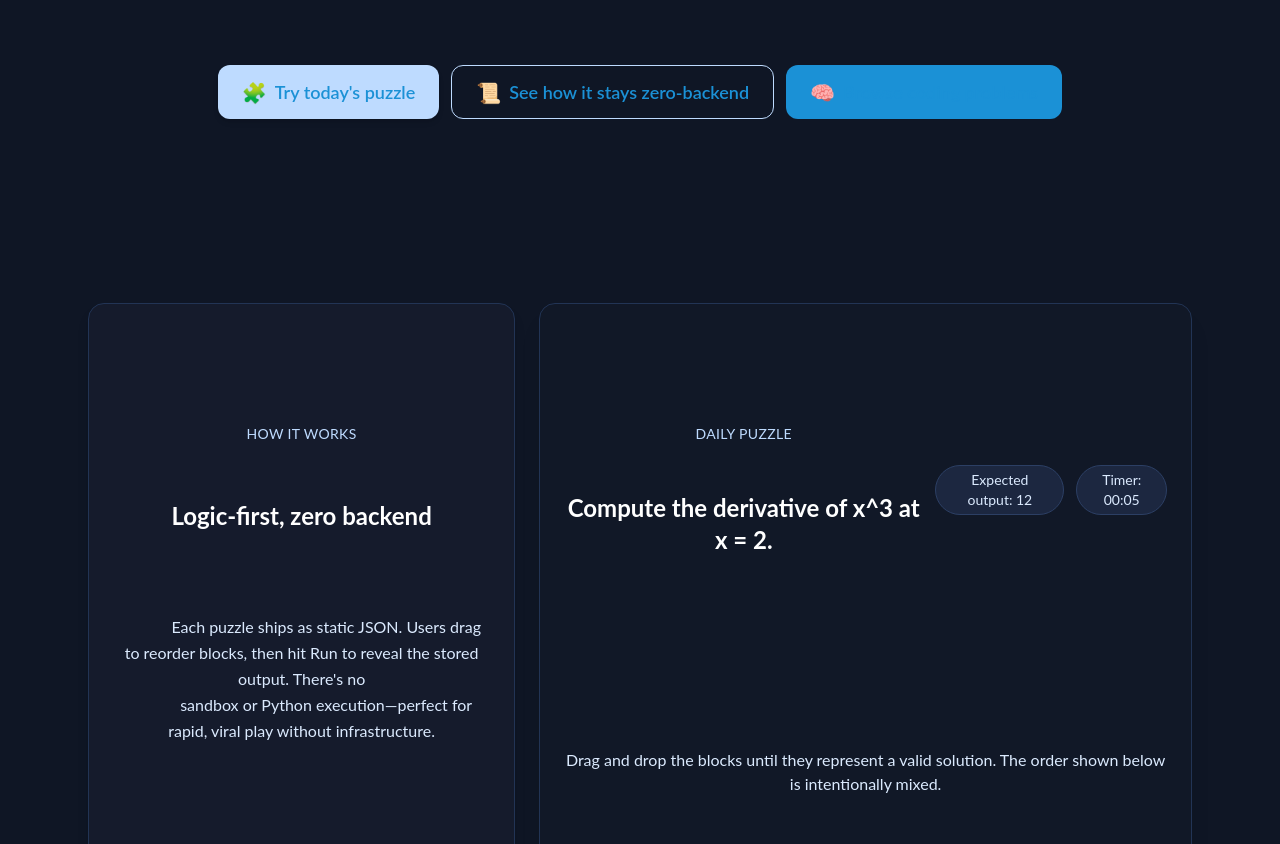
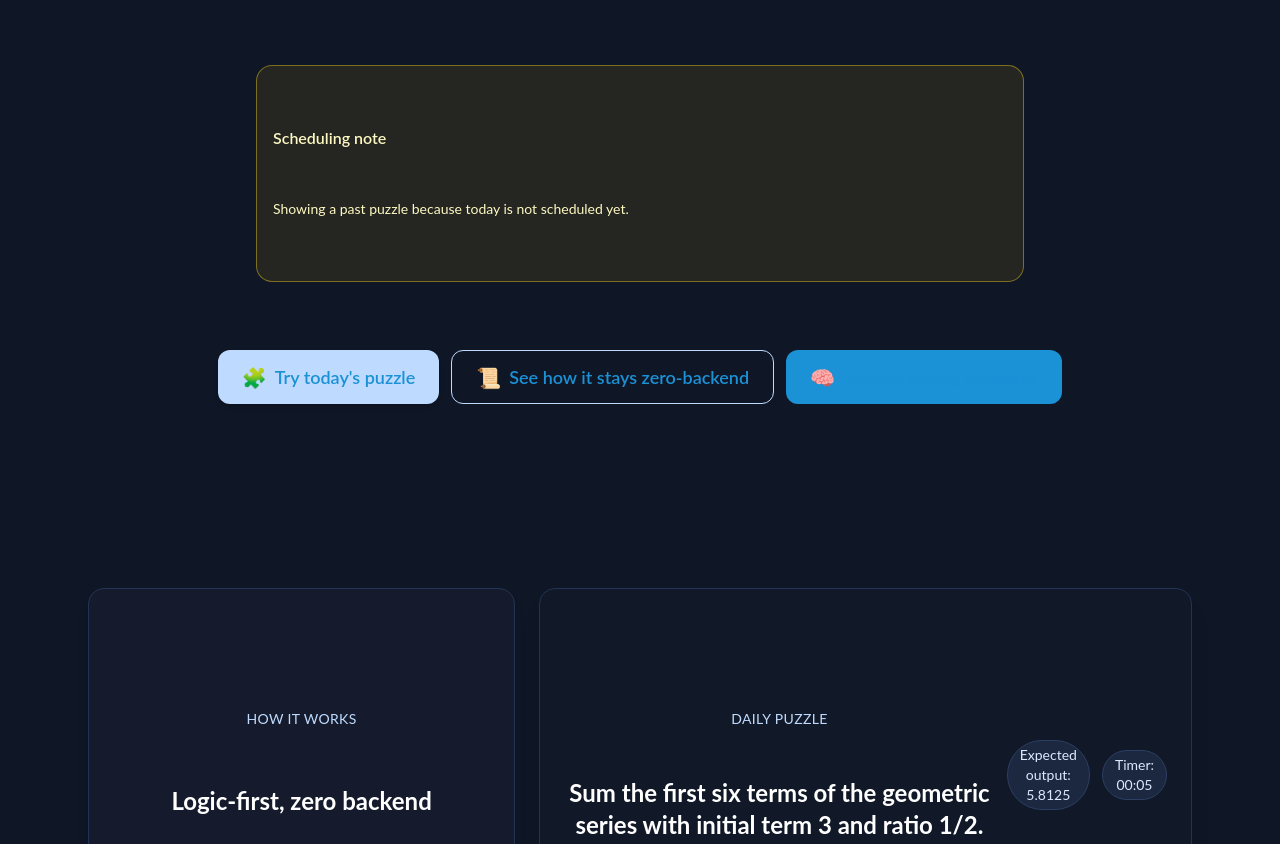
Before and after one commit to AshifulBhuiyan/mathcodes, an Astro site: page /daily-challenge in a window 1280 px wide. Shown: the part 775-1619 px from the top of the page. Built offline with nearby package versions, Linux system fonts and the light colour scheme; Astro itself is replaced by a stand-in of ours.

Commit message:
Enable dynamic daily challenge selection

```diff
--- a/src/pages/daily-challenge.astro
+++ b/src/pages/daily-challenge.astro
@@ -1,4 +1,6 @@
 ---
+export const prerender = false;
+
 import Layout from 'layouts/Layout.astro';
 
 type PuzzleData = {
@@ -12,29 +14,51 @@
   hints: string[];
 };
 
-const puzzleModules = import.meta.glob('../data/daily-challenge-*.json', {
-  eager: true,
-});
+const puzzleModules = import.meta.glob('../data/daily-challenge-*.json', { eager: true });
 
 const allPuzzles = Object.values(puzzleModules)
   .map((module) => (module as { default: PuzzleData }).default)
   .sort((a, b) => a.date.localeCompare(b.date));
 
-const todayIso = new Date().toISOString().slice(0, 10);
+const todayIso = new Intl.DateTimeFormat('en-CA', { timeZone: 'UTC' }).format(new Date());
 
-const typedPuzzle = (() => {
-  const exact = allPuzzles.find((entry) => entry.date === todayIso);
-  if (exact) return exact;
+const selection = (() => {
+  const playablePuzzles = allPuzzles.filter((entry) => entry.date <= todayIso);
+  const todaysPuzzle = playablePuzzles.find((entry) => entry.date === todayIso);
 
-  const pastPuzzles = allPuzzles.filter((entry) => entry.date < todayIso);
-  if (pastPuzzles.length > 0) {
-    const randomIndex = Math.floor(Math.random() * pastPuzzles.length);
-    return pastPuzzles[randomIndex];
+  if (todaysPuzzle) {
+    return { puzzle: todaysPuzzle, isFallback: false, message: null } as const;
   }
 
-  const randomIndex = Math.floor(Math.random() * allPuzzles.length);
-  return allPuzzles[randomIndex];
+  if (playablePuzzles.length > 0) {
+    const latestPast = playablePuzzles.reduce((latest, current) =>
+      current.date > latest.date ? current : latest,
+    );
+    return {
+      puzzle: latestPast,
+      isFallback: true,
+      message: 'Showing a past puzzle because today is not scheduled yet.',
+    } as const;
+  }
+
+  return {
+    puzzle: null,
+    isFallback: true,
+    message: 'No puzzle is available yet. Check back soon!',
+  } as const;
 })();
+
+const typedPuzzle: PuzzleData =
+  selection.puzzle ?? {
+    id: 'placeholder',
+    date: todayIso,
+    topic: 'Coming soon',
+    problem: 'No daily puzzle is scheduled for today. Please check back later.',
+    code_blocks: ['We are preparing new challenges.'],
+    correct_order: [1],
+    expected_output: 'No output available',
+    hints: ['Come back soon for the next puzzle.'],
+  };
 
 const blocksWithIds = typedPuzzle.code_blocks.map((block, index) => ({
   id: index + 1,
@@ -61,6 +85,7 @@
   hints: typedPuzzle.hints,
   initialOrder,
   validIds: blocksWithIds.map((block) => block.id),
+  isFallback: selection.isFallback,
 };
 ---
 
@@ -78,6 +103,12 @@
         Drag and arrange the shuffled Python blocks to reconstruct a correct solution. When you "run" it, you see the
         pre-stored expected output—no sandboxing, no backend compute. Practice math logic with instant, low-friction feedback.
       </p>
+      {selection.message && (
+        <div class="max-w-3xl mx-auto rounded-2xl border border-yellow-300/40 bg-yellow-500/10 px-4 py-3 text-yellow-100 text-left">
+          <p class="font-semibold">Scheduling note</p>
+          <p class="text-sm leading-relaxed">{selection.message}</p>
+        </div>
+      )}
       <div class="flex flex-col md:flex-row gap-3 justify-center">
         <a
           href="/daily-challenge"
```
